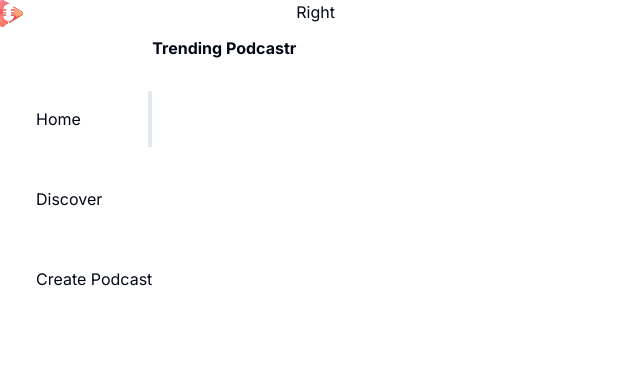
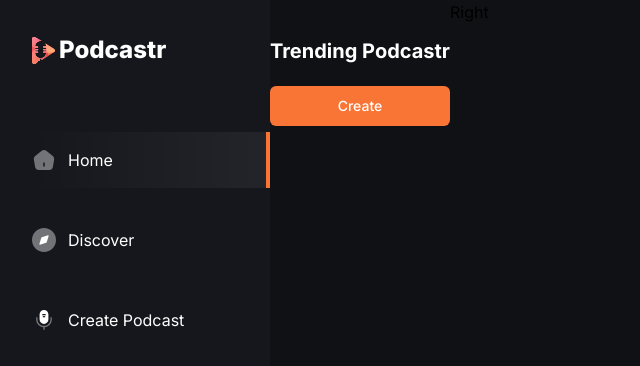
Before and after one commit to abhishekbhartiind/ai-saas-podcastr, a Next.js app: page / in a window 1280 px wide. Shown: the top 366 px of the page, without its empty margins (0-640 px from the left). Built offline with nearby package versions, Linux system fonts and the light colour scheme.

Commit message:
css and tailwind css update

```diff
--- a/src/app/(root)/page.tsx
+++ b/src/app/(root)/page.tsx
@@ -5,7 +5,7 @@ export default function Home() {
     <div className="mt-9 flex flex-col gap-9">
       <section className="flex flex-col gap-5">
         <h1 className="text-20 font-bold text-white-1">Trending Podcastr</h1>
-        <Button className="bg-orange-1 text-white-1"></Button>
+        <Button className="bg-orange-1 text-white-1">Create</Button>
       </section>
     </div>
   )
--- a/src/app/globals.css
+++ b/src/app/globals.css
@@ -2,75 +2,176 @@
 @tailwind components;
 @tailwind utilities;
 
-  @layer base {
-    :root {
-      --background: 0 0% 100%;
-      --foreground: 222.2 84% 4.9%;
-
-      --card: 0 0% 100%;
-      --card-foreground: 222.2 84% 4.9%;
-
-      --popover: 0 0% 100%;
-      --popover-foreground: 222.2 84% 4.9%;
-
-      --primary: 222.2 47.4% 11.2%;
-      --primary-foreground: 210 40% 98%;
-
-      --secondary: 210 40% 96.1%;
-      --secondary-foreground: 222.2 47.4% 11.2%;
-
-      --muted: 210 40% 96.1%;
-      --muted-foreground: 215.4 16.3% 46.9%;
-
-      --accent: 210 40% 96.1%;
-      --accent-foreground: 222.2 47.4% 11.2%;
-
-      --destructive: 0 84.2% 60.2%;
-      --destructive-foreground: 210 40% 98%;
-
-      --border: 214.3 31.8% 91.4%;
-      --input: 214.3 31.8% 91.4%;
-      --ring: 222.2 84% 4.9%;
-
-      --radius: 0.5rem;
+* {
+  margin: 0;
+  padding: 0;
+  box-sizing: border-box;
 }
 
-    .dark {
-      --background: 222.2 84% 4.9%;
-      --foreground: 210 40% 98%;
+html {
+  background-color: #101114;
+}
 
-      --card: 222.2 84% 4.9%;
-      --card-foreground: 210 40% 98%;
+@layer utilities {
+  .input-class {
+    @apply text-16 placeholder:text-16 bg-black-1 rounded-[6px] placeholder:text-gray-1 border-none text-gray-1;
+  }
 
-      --popover: 222.2 84% 4.9%;
-      --popover-foreground: 210 40% 98%;
+  .podcast_grid {
+    @apply grid grid-cols-1 gap-5 sm:grid-cols-2 lg:grid-cols-3 2xl:grid-cols-4;
+  }
 
-      --primary: 210 40% 98%;
-      --primary-foreground: 222.2 47.4% 11.2%;
+  .right_sidebar {
+    @apply sticky right-0 top-0 flex w-[310px] flex-col overflow-y-hidden border-none bg-black-1 px-[30px] pt-8 max-xl:hidden;
+  }
 
-      --secondary: 217.2 32.6% 17.5%;
-      --secondary-foreground: 210 40% 98%;
+  .left_sidebar {
+    @apply sticky left-0 top-0 flex w-fit flex-col justify-between border-none bg-black-1 pt-8 text-white-1 max-md:hidden lg:w-[270px] lg:pl-8;
+  }
 
-      --muted: 217.2 32.6% 17.5%;
-      --muted-foreground: 215 20.2% 65.1%;
+  .generate_thumbnail {
+    @apply mt-[30px] flex w-full max-w-[520px] flex-col justify-between gap-2 rounded-lg border border-black-6 bg-black-1 px-2.5 py-2 md:flex-row md:gap-0;
+  }
 
-      --accent: 217.2 32.6% 17.5%;
-      --accent-foreground: 210 40% 98%;
+  .image_div {
+    @apply flex-center mt-5 h-[142px] w-full cursor-pointer flex-col gap-3 rounded-xl border-[3.2px] border-dashed border-black-6 bg-black-1;
+  }
 
-      --destructive: 0 62.8% 30.6%;
-      --destructive-foreground: 210 40% 98%;
+  .carousel_box {
+    @apply relative flex h-fit aspect-square w-full flex-none cursor-pointer flex-col justify-end rounded-xl border-none;
+  }
 
-      --border: 217.2 32.6% 17.5%;
-      --input: 217.2 32.6% 17.5%;
-      --ring: 212.7 26.8% 83.9%;
+  .button_bold-16 {
+    @apply text-[16px] font-bold text-white-1 transition-all duration-500;
+  }
+
+  .flex-center {
+    @apply flex items-center justify-center;
+  }
+
+  .text-12 {
+    @apply text-[12px] leading-normal;
+  }
+
+  .text-14 {
+    @apply text-[14px] leading-normal;
+  }
+
+  .text-16 {
+    @apply text-[16px] leading-normal;
+  }
+
+  .text-18 {
+    @apply text-[18px] leading-normal;
+  }
+
+  .text-20 {
+    @apply text-[20px] leading-normal;
+  }
+
+  .text-24 {
+    @apply text-[24px] leading-normal;
+  }
+
+  .text-32 {
+    @apply text-[32px] leading-normal;
   }
 }
 
-  @layer base {
-    * {
-      @apply border-border;
+/* ===== custom classes ===== */
+
+.custom-scrollbar::-webkit-scrollbar {
+  width: 3px;
+  height: 3px;
+  border-radius: 2px;
 }
-    body {
-      @apply bg-background text-foreground;
+
+.custom-scrollbar::-webkit-scrollbar-track {
+  background: #15171c;
 }
+
+.custom-scrollbar::-webkit-scrollbar-thumb {
+  background: #222429;
+  border-radius: 50px;
 }
+
+.custom-scrollbar::-webkit-scrollbar-thumb:hover {
+  background: #555;
+}
+
+/* Hide scrollbar for Chrome, Safari and Opera */
+.no-scrollbar::-webkit-scrollbar {
+  display: none;
+}
+
+/* Hide scrollbar for IE, Edge and Firefox */
+.no-scrollbar {
+  -ms-overflow-style: none;
+  /* IE and Edge */
+  scrollbar-width: none;
+  /* Firefox */
+}
+
+.glassmorphism {
+  background: rgba(255, 255, 255, 0.25);
+  backdrop-filter: blur(4px);
+  -webkit-backdrop-filter: blur(4px);
+}
+
+.glassmorphism-auth {
+  background: rgba(6, 3, 3, 0.711);
+  backdrop-filter: blur(4px);
+  -webkit-backdrop-filter: blur(4px);
+}
+
+.glassmorphism-black {
+  background: rgba(18, 18, 18, 0.64);
+  backdrop-filter: blur(37px);
+  -webkit-backdrop-filter: blur(37px);
+}
+
+/* ======= clerk overrides ======== */
+.cl-socialButtonsIconButton {
+  border: 2px solid #222429;
+}
+
+.cl-button {
+  color: white;
+}
+
+.cl-socialButtonsProviderIcon__github {
+  filter: invert(1);
+}
+
+.cl-internal-b3fm6y {
+  background: #f97535;
+}
+
+.cl-formButtonPrimary {
+  background: #f97535;
+}
+
+.cl-footerActionLink {
+  color: #f97535;
+}
+
+.cl-headerSubtitle {
+  color: #c5d0e6;
+}
+
+.cl-logoImage {
+  width: 10rem;
+  height: 3rem;
+}
+
+.cl-internal-4a7e9l {
+  color: white;
+}
+
+.cl-userButtonPopoverActionButtonIcon {
+  color: white;
+}
+
+.cl-internal-wkkub3 {
+  color: #f97535;
+}
--- a/tailwind.config.ts
+++ b/tailwind.config.ts
@@ -18,44 +18,31 @@ const config = {
     },
     extend: {
       colors: {
-        border: "hsl(var(--border))",
-        input: "hsl(var(--input))",
-        ring: "hsl(var(--ring))",
-        background: "hsl(var(--background))",
-        foreground: "hsl(var(--foreground))",
-        primary: {
-          DEFAULT: "hsl(var(--primary))",
-          foreground: "hsl(var(--primary-foreground))",
+        white: {
+          1: "#FFFFFF",
+          2: "rgba(255, 255, 255, 0.72)",
+          3: "rgba(255, 255, 255, 0.4)",
+          4: "rgba(255, 255, 255, 0.64)",
+          5: "rgba(255, 255, 255, 0.80)",
         },
-        secondary: {
-          DEFAULT: "hsl(var(--secondary))",
-          foreground: "hsl(var(--secondary-foreground))",
+        black: {
+          1: "#15171C",
+          2: "#222429",
+          3: "#101114",
+          4: "#252525",
+          5: "#2E3036",
+          6: "#24272C",
         },
-        destructive: {
-          DEFAULT: "hsl(var(--destructive))",
-          foreground: "hsl(var(--destructive-foreground))",
+        orange: {
+          1: "#F97535",
         },
-        muted: {
-          DEFAULT: "hsl(var(--muted))",
-          foreground: "hsl(var(--muted-foreground))",
-        },
-        accent: {
-          DEFAULT: "hsl(var(--accent))",
-          foreground: "hsl(var(--accent-foreground))",
-        },
-        popover: {
-          DEFAULT: "hsl(var(--popover))",
-          foreground: "hsl(var(--popover-foreground))",
-        },
-        card: {
-          DEFAULT: "hsl(var(--card))",
-          foreground: "hsl(var(--card-foreground))",
+        gray: {
+          1: "#71788B",
         },
       },
-      borderRadius: {
-        lg: "var(--radius)",
-        md: "calc(var(--radius) - 2px)",
-        sm: "calc(var(--radius) - 4px)",
+      backgroundImage: {
+        "nav-focus":
+          "linear-gradient(270deg, rgba(255, 255, 255, 0.06) 0%, rgba(255, 255, 255, 0.00) 100%)",
       },
       keyframes: {
         "accordion-down": {
```
Lines whose indentation alone changed are shown as unchanged.
